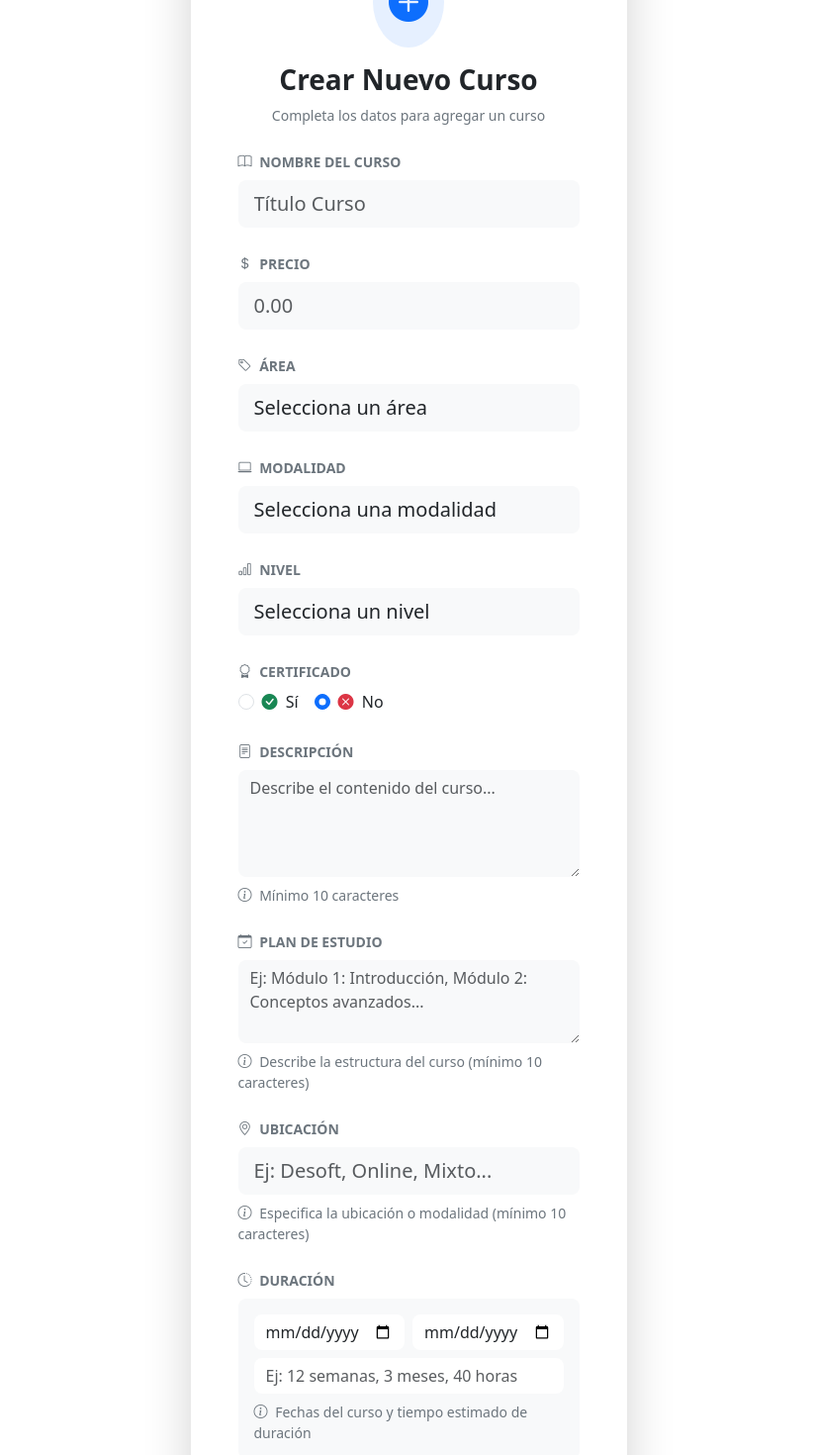
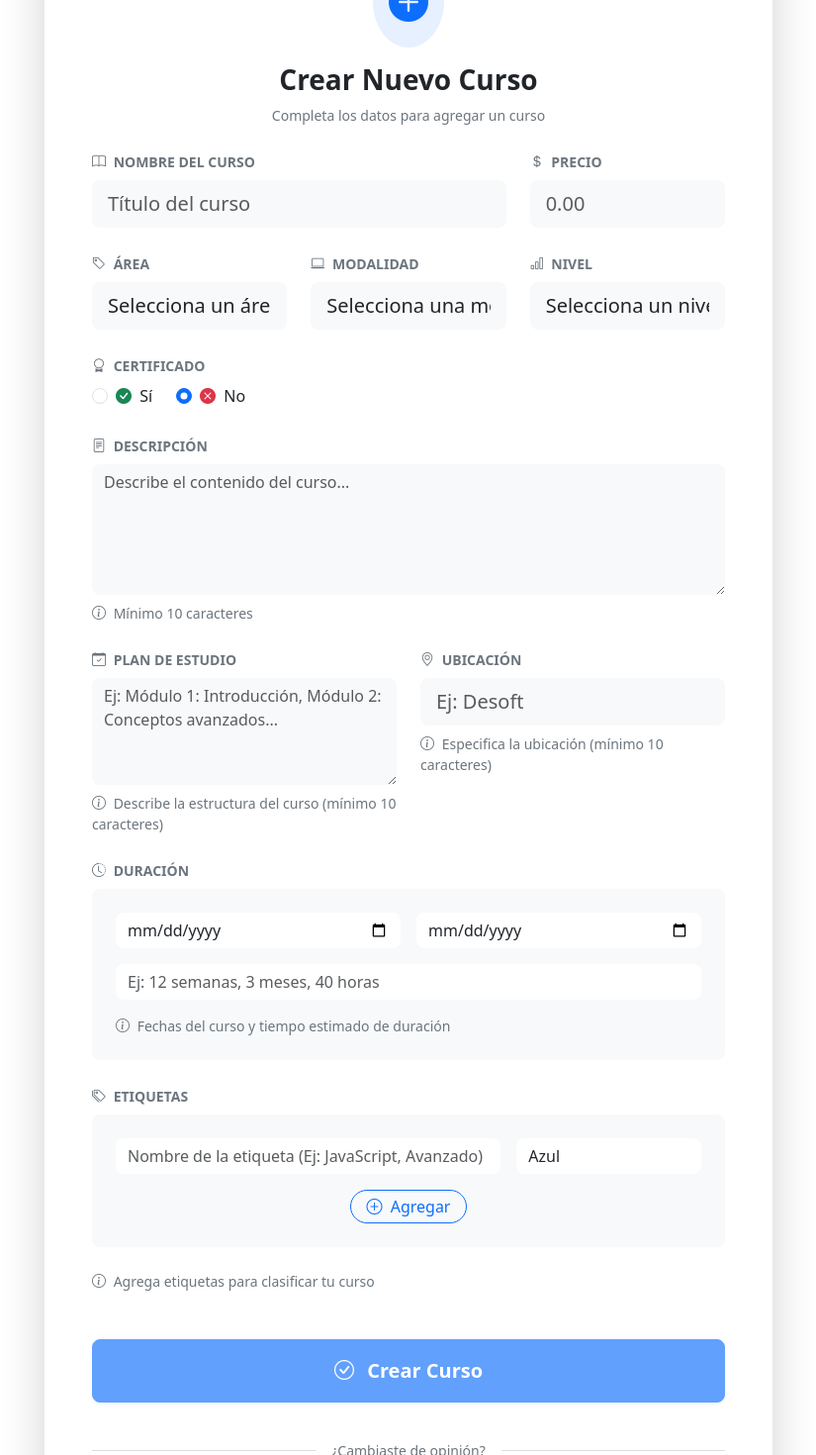
Before and after one commit to Ramen11001/courses-hlg-web, an Angular app: page /createCourse in a window 1280 px wide. Shown: the part 140-1610 px from the top of the page at 99% size, without its empty margins (227-1052 px from the left). Built offline with nearby package versions, Linux system fonts and the light colour scheme.

Commit message:
[FIX] - Fix generic course component #5

```diff
--- a/src/app/feature/course-manage/create-course/create-course.component.html
+++ b/src/app/feature/course-manage/create-course/create-course.component.html
@@ -1,6 +1,6 @@
-<div class="container min-vh-100 d-flex align-items-center justify-content-center py-5">
-    <div class="row justify-content-center w-100">
-        <div class="col-12 col-sm-10 col-md-8 col-lg-6 col-xl-5">
+<div class="container min-vh-100 py-5">
+  <div class="row justify-content-center">
+    <div class="col-12 col-lg-10 col-xl-8">
 
       <!-- Main Card -->
       <div class="card border-0 shadow-lg rounded-4">
@@ -18,22 +18,21 @@
           <!-- Course Form -->
           <form [formGroup]="courseForm" (ngSubmit)="onSubmit()">
 
-                        <!-- Course Title -->
-                        <div class="mb-4">
+            <!-- Row 1: Title and Price -->
+            <div class="row g-4 mb-4">
+              <div class="col-12 col-md-8">
                 <label for="title" class="form-label fw-semibold text-secondary small text-uppercase mb-2">
                   <i class="bi bi-book me-1"></i> Nombre del curso
                 </label>
                 <input type="text" class="form-control form-control-lg rounded-3 border-0 bg-light"
-                                id="title" formControlName="title" placeholder="Título Curso"
+                  id="title" formControlName="title" placeholder="Título del curso"
                   [class.is-invalid]="courseForm.get('title')?.invalid && courseForm.get('title')?.touched">
                 <div class="invalid-feedback small mt-1">
                   <i class="bi bi-info-circle me-1"></i>
                   El nombre debe tener al menos 3 caracteres
                 </div>
               </div>
-
-                        <!-- Price -->
-                        <div class="mb-4">
+              <div class="col-12 col-md-4">
                 <label class="form-label fw-semibold text-secondary small text-uppercase mb-2">
                   <i class="bi bi-currency-dollar me-1"></i> Precio
                 </label>
@@ -45,9 +44,11 @@
                   Ingresa un precio válido (mayor o igual a 0)
                 </div>
               </div>
+            </div>
 
-                        <!-- Area -->
-                        <div class="mb-4">
+            <!-- Row 2: Area, Mode, Level -->
+            <div class="row g-4 mb-4">
+              <div class="col-12 col-md-4">
                 <label class="form-label fw-semibold text-secondary small text-uppercase mb-2">
                   <i class="bi bi-tag me-1"></i> Área
                 </label>
@@ -57,7 +58,7 @@
                   <option value="" disabled selected>Selecciona un área</option>
                   <option value="Técnica">Técnica</option>
                   <option value="Humanidades">Humanidades</option>
-                                <option value="Salud">Salud</option>
+                  <option value="Salud">🏥 Salud</option>
                   <option value="Administración">Administración</option>
                   <option value="Deporte">Deporte</option>
                   <option value="Belleza">Belleza</option>
@@ -69,9 +70,7 @@
                   Selecciona un área para el curso
                 </div>
               </div>
-
-                        <!-- Mode -->
-                        <div class="mb-4">
+              <div class="col-12 col-md-4">
                 <label class="form-label fw-semibold text-secondary small text-uppercase mb-2">
                   <i class="bi bi-laptop me-1"></i> Modalidad
                 </label>
@@ -88,9 +87,7 @@
                   Selecciona la modalidad del curso
                 </div>
               </div>
-
-                        <!-- Level -->
-                        <div class="mb-4">
+              <div class="col-12 col-md-4">
                 <label class="form-label fw-semibold text-secondary small text-uppercase mb-2">
                   <i class="bi bi-bar-chart me-1"></i> Nivel
                 </label>
@@ -107,37 +104,38 @@
                   Selecciona el nivel del curso
                 </div>
               </div>
+            </div>
 
-                        <!-- Certificate -->
-                        <div class="mb-4">
+            <!-- Row 3: Certificate -->
+            <div class="row g-4 mb-4">
+              <div class="col-12">
                 <label class="form-label fw-semibold text-secondary small text-uppercase mb-2">
                   <i class="bi bi-award me-1"></i> Certificado
                 </label>
-                            <div class="d-flex gap-3">
+                <div class="d-flex gap-4">
                   <div class="form-check">
-                                    <input class="form-check-input" type="radio" formControlName="certificate"
-                                        [value]="true" id="certificateYes">
+                    <input class="form-check-input" type="radio" formControlName="certificate" [value]="true" id="certificateYes">
                     <label class="form-check-label text-dark" for="certificateYes">
                       <i class="bi bi-check-circle-fill text-success me-1"></i> Sí
                     </label>
                   </div>
                   <div class="form-check">
-                                    <input class="form-check-input" type="radio" formControlName="certificate"
-                                        [value]="false" id="certificateNo">
+                    <input class="form-check-input" type="radio" formControlName="certificate" [value]="false" id="certificateNo">
                     <label class="form-check-label text-dark" for="certificateNo">
                       <i class="bi bi-x-circle-fill text-danger me-1"></i> No
                     </label>
                   </div>
                 </div>
               </div>
+            </div>
 
-                        <!-- Description -->
-                        <div class="mb-4">
-                            <label for="description"
-                                class="form-label fw-semibold text-secondary small text-uppercase mb-2">
+            <!-- Row 4: Description -->
+            <div class="row g-4 mb-4">
+              <div class="col-12">
+                <label for="description" class="form-label fw-semibold text-secondary small text-uppercase mb-2">
                   <i class="bi bi-file-text me-1"></i> Descripción
                 </label>
-                            <textarea rows="4" class="form-control rounded-3 border-0 bg-light" id="description"
+                <textarea rows="5" class="form-control rounded-3 border-0 bg-light" id="description"
                   formControlName="description" placeholder="Describe el contenido del curso..."
                   [class.is-invalid]="courseForm.get('description')?.invalid && courseForm.get('description')?.touched"></textarea>
                 <div class="invalid-feedback small mt-1">
@@ -149,16 +147,16 @@
                   Mínimo 10 caracteres
                 </small>
               </div>
+            </div>
 
-                        <!-- Study Plan -->
-                        <div class="mb-4">
-                            <label for="study_plan"
-                                class="form-label fw-semibold text-secondary small text-uppercase mb-2">
+            <!-- Row 5: Study Plan and Location -->
+            <div class="row g-4 mb-4">
+              <div class="col-12 col-md-6">
+                <label for="study_plan" class="form-label fw-semibold text-secondary small text-uppercase mb-2">
                   <i class="bi bi-calendar-check me-1"></i> Plan de estudio
                 </label>
-                            <textarea rows="3" class="form-control rounded-3 border-0 bg-light" id="study_plan"
-                                formControlName="study_plan"
-                                placeholder="Ej: Módulo 1: Introducción, Módulo 2: Conceptos avanzados..."
+                <textarea rows="4" class="form-control rounded-3 border-0 bg-light" id="study_plan"
+                  formControlName="study_plan" placeholder="Ej: Módulo 1: Introducción, Módulo 2: Conceptos avanzados..."
                   [class.is-invalid]="courseForm.get('study_plan')?.invalid && courseForm.get('study_plan')?.touched"></textarea>
                 <div class="invalid-feedback small mt-1">
                   <i class="bi bi-info-circle me-1"></i>
@@ -169,89 +167,91 @@
                   Describe la estructura del curso (mínimo 10 caracteres)
                 </small>
               </div>
-
-                        <!-- Location -->
-                        <div class="mb-4">
-                            <label for="location"
-                                class="form-label fw-semibold text-secondary small text-uppercase mb-2">
+              <div class="col-12 col-md-6">
+                <label for="location" class="form-label fw-semibold text-secondary small text-uppercase mb-2">
                   <i class="bi bi-geo-alt me-1"></i> Ubicación
                 </label>
                 <input type="text" class="form-control form-control-lg rounded-3 border-0 bg-light"
-                                id="location" formControlName="location" placeholder="Ej: Desoft, Online, Mixto..."
+                  id="location" formControlName="location" placeholder="Ej: Desoft"
                   [class.is-invalid]="courseForm.get('location')?.invalid && courseForm.get('location')?.touched">
-
+                <div class="invalid-feedback small mt-1">
+                  <i class="bi bi-info-circle me-1"></i>
+                  La ubicación debe tener al menos 10 caracteres
+                </div>
                 <small class="text-secondary mt-2 d-block">
                   <i class="bi bi-info-circle me-1"></i>
-                                Especifica la ubicación o modalidad (mínimo 10 caracteres)
+                  Especifica la ubicación (mínimo 10 caracteres)
                 </small>
               </div>
+            </div>
 
-                        <!-- Duration -->
-                        <div class="mb-4">
+            <!-- Row 6: Duration -->
+            <div class="row g-4 mb-4">
+              <div class="col-12">
                 <label class="form-label fw-semibold text-secondary small text-uppercase mb-2">
                   <i class="bi bi-clock-history me-1"></i> Duración
                 </label>
-                            <div class="bg-light rounded-3 p-3">
-                                <div class="row g-2">
+                <div class="bg-light rounded-3 p-4">
+                  <div class="row g-3">
                     <div class="col-12 col-md-6">
-                                        <input type="date" class="form-control rounded-3 border-0"
-                                            formControlName="init_date" placeholder="Fecha inicio">
+                      <input type="date" class="form-control rounded-3 border-0" formControlName="init_date"
+                        placeholder="Fecha inicio">
                     </div>
                     <div class="col-12 col-md-6">
-                                        <input type="date" class="form-control rounded-3 border-0"
-                                            formControlName="end_date" placeholder="Fecha fin">
+                      <input type="date" class="form-control rounded-3 border-0" formControlName="end_date"
+                        placeholder="Fecha fin">
                     </div>
                     <div class="col-12">
-                                        <input type="text" class="form-control rounded-3 border-0"
-                                            formControlName="duration_time"
+                      <input type="text" class="form-control rounded-3 border-0" formControlName="duration_time"
                         placeholder="Ej: 12 semanas, 3 meses, 40 horas">
                     </div>
                   </div>
-                                <small class="text-secondary mt-2 d-block">
+                  <small class="text-secondary mt-3 d-block">
                     <i class="bi bi-info-circle me-1"></i>
                     Fechas del curso y tiempo estimado de duración
                   </small>
                 </div>
               </div>
+            </div>
 
-                        <!-- Tags -->
-                        <div class="mb-4">
+            <!-- Row 7: Tags -->
+            <div class="row g-4 mb-4">
+              <div class="col-12">
                 <label class="form-label fw-semibold text-secondary small text-uppercase mb-2">
                   <i class="bi bi-tags me-1"></i> Etiquetas
                 </label>
-                            <div class="bg-light rounded-3 p-3">
-                                <div class="row g-2">
+                <div class="bg-light rounded-3 p-4">
+                  <div class="row g-3">
                     <div class="col-12 col-md-8">
-                                        <input type="text" class="form-control rounded-3 border-0"
-                                            formControlName="tagName"
-                                            placeholder="Nombre de la etiqueta">
+                      <input type="text" class="form-control rounded-3 border-0" formControlName="tagName"
+                        placeholder="Nombre de la etiqueta (Ej: JavaScript, Avanzado)">
                     </div>
                     <div class="col-12 col-md-4">
                       <select class="form-control rounded-3 border-0" formControlName="tagColor">
                         <option value="primary">Azul</option>
-                                            <option value="success">Verde</option>
-                                            <option value="danger">Rojo</option>
+                        <option value="success"> Verde</option>
+                        <option value="danger"> Rojo</option>
                         <option value="warning">Amarillo</option>
                         <option value="info">Celeste</option>
                         <option value="dark">Negro</option>
                       </select>
                     </div>
-                                    <div class="col-12">
-                                        <button type="button" class="btn btn-outline-primary rounded-pill w-100"
-                                            (click)="addTag()">
-                                            <i class="bi bi-plus-circle me-2"></i>
-                                            Agregar etiqueta
+                    <div class="col-12 text-center">
+                      <button type="button" class="btn btn-outline-primary rounded-pill px-3 py-1" (click)="addTag()">
+                        <i class="bi bi-plus-circle me-1"></i>
+                        Agregar
                       </button>
                     </div>
                   </div>
                 </div>
                 <!-- Tags List -->
-                            <div class="mt-2 d-flex flex-wrap gap-2">
-                                <span *ngFor="let tag of tags; let i = index" class="badge tag rounded-pill px-3 py-2"
+                <div class="mt-3 d-flex flex-wrap gap-2 justify-content-center">
+                  <span *ngFor="let tag of tags; let i = index"
+                    class="badge rounded-pill px-2 py-1"
                     [ngClass]="'bg-' + tag.color + ' bg-opacity-10 text-' + tag.color">
                     <i class="bi bi-tag me-1"></i>
                     {{ tag.name }}
-                                    <i class="bi bi-x-circle ms-2 tags" (click)="removeTag(i)"></i>
+                    <i class="bi bi-x-circle ms-1" style="cursor: pointer;" (click)="removeTag(i)"></i>
                   </span>
                 </div>
                 <small class="text-secondary mt-2 d-block">
@@ -259,14 +259,16 @@
                   Agrega etiquetas para clasificar tu curso
                 </small>
               </div>
+            </div>
 
             <!-- Submit Button -->
-                        <div class="d-grid gap-2 mt-4">
+            <div class="row g-4 mt-2">
+              <div class="col-12">
+                <div class="d-grid gap-2">
                   <button type="submit" class="btn btn-primary btn-lg rounded-3 fw-semibold py-3 shadow-sm"
                     [disabled]="isLoading || courseForm.invalid">
                     <div *ngIf="isLoading" class="d-flex align-items-center justify-content-center gap-2">
-                                    <span class="spinner-border spinner-border-sm" role="status"
-                                        aria-hidden="true"></span>
+                      <span class="spinner-border spinner-border-sm" role="status" aria-hidden="true"></span>
                       <span>Creando curso...</span>
                     </div>
                     <div *ngIf="!isLoading">
@@ -275,14 +277,15 @@
                     </div>
                   </button>
                 </div>
+              </div>
+            </div>
 
           </form>
 
           <!-- Separator -->
-                    <div class="position-relative my-4">
+          <div class="position-relative my-5">
             <hr class="text-secondary opacity-25">
-                        <span
-                            class="position-absolute top-50 start-50 translate-middle bg-white px-3 small text-secondary">
+            <span class="position-absolute top-50 start-50 translate-middle bg-white px-3 small text-secondary">
               ¿Cambiaste de opinión?
             </span>
           </div>
```
Also changed, not shown: src/app/feature/course-manage/create-course/create-course.component.scss (+7 -6 lines). Lines whose indentation alone changed are shown as unchanged.
